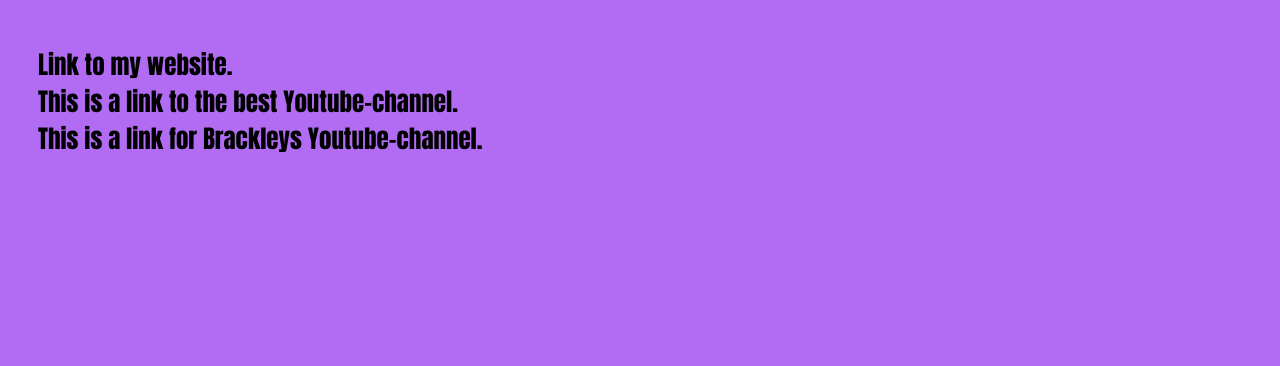
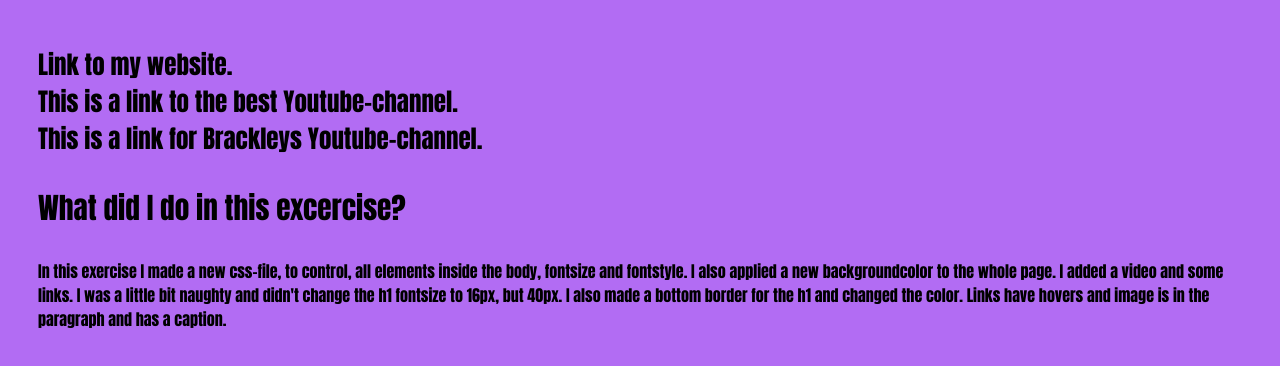
Before and after one commit to Sanivu86/Sanna_Nieminenvuoriowww, a plain HTML site: page excercise3.html in a window 1280 px wide. Shown: the part 756-1122 px from the top of the page. Before the commit the page ends 976 px from the top, so only its background shows below. Drawn offline with Linux system fonts and the light colour scheme.

Commit message:
Kolme ok

```diff
--- a/excercise3.html
+++ b/excercise3.html
@@ -18,15 +18,12 @@
 For users the main benefits are better looks in the web-pages and you can use the web-page without Internet connection.  </p>
 
 <p>
+
     <figure>
         <img src="images/Monni.jpg" alt="Kissan kuva" height="250px" style="display: block; float: right;"/> <br>
         <figcaption>  This is my cute cat, Monni.</figcaption>
     </figure>
-
     To apply the finnish characters, I put in the head meta-tag, which gets the charset UTF-8. <br>
-
-
-
 
 </p>
 
@@ -42,6 +39,13 @@ For users the main benefits are better looks in the web-pages and you can use th
            This is a link for Brackleys Youtube-channel. </a> <br>
 </p>
 
+<h3>What did I do in this excercise?</h3>
+
+<p style="font-size: 16px;">
+ In this exercise I made a new css-file, to control, all elements inside the body, fontsize and fontstyle. I also applied a new backgroundcolor to the whole page. I added a video and some links. I was a little bit naughty and didn't change the h1 fontsize to 16px, but 40px. I also made a bottom border for the h1 and changed the color. Links have hovers and image is in the paragraph and has a caption.
+
+</p>
+
 
 </body>
 
```
